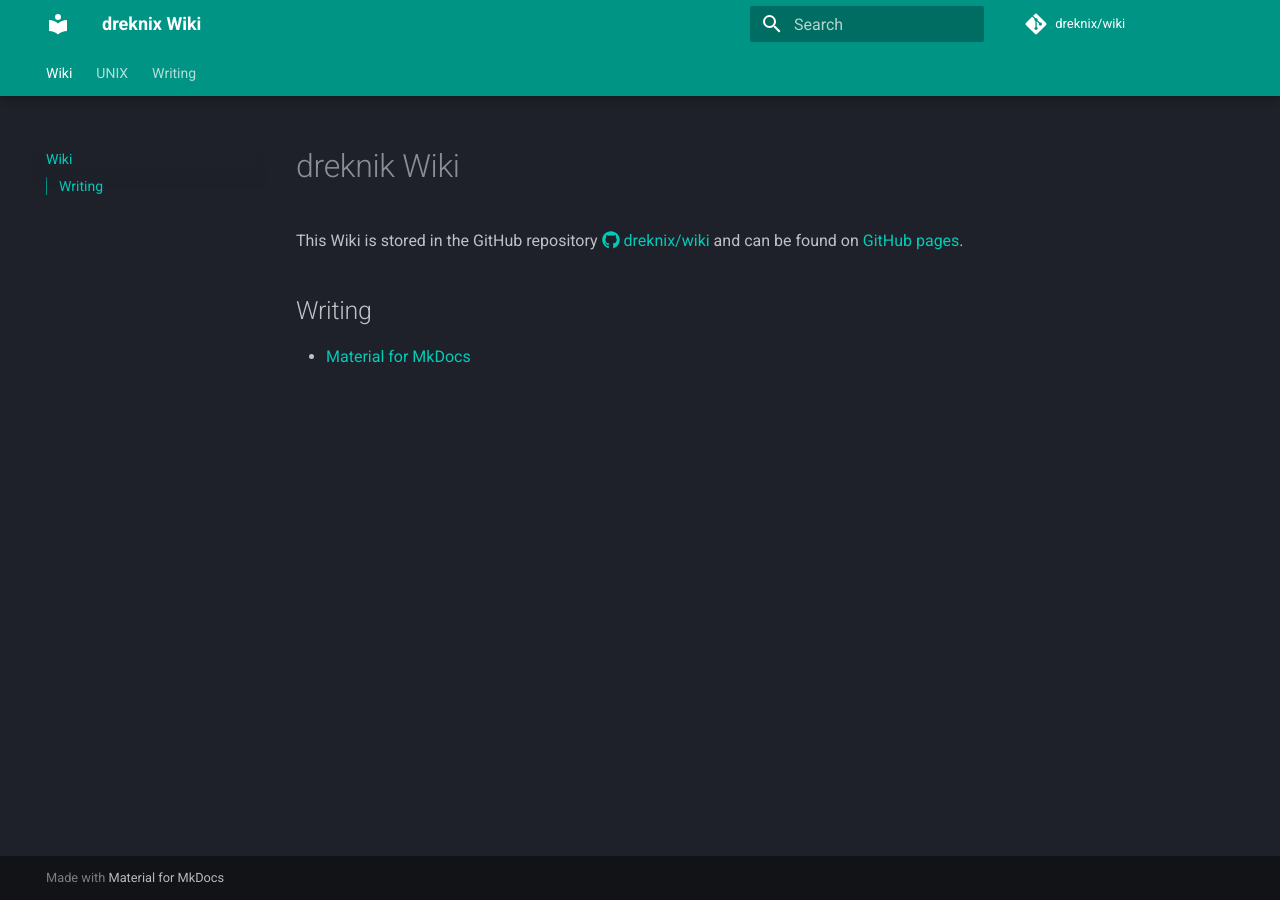
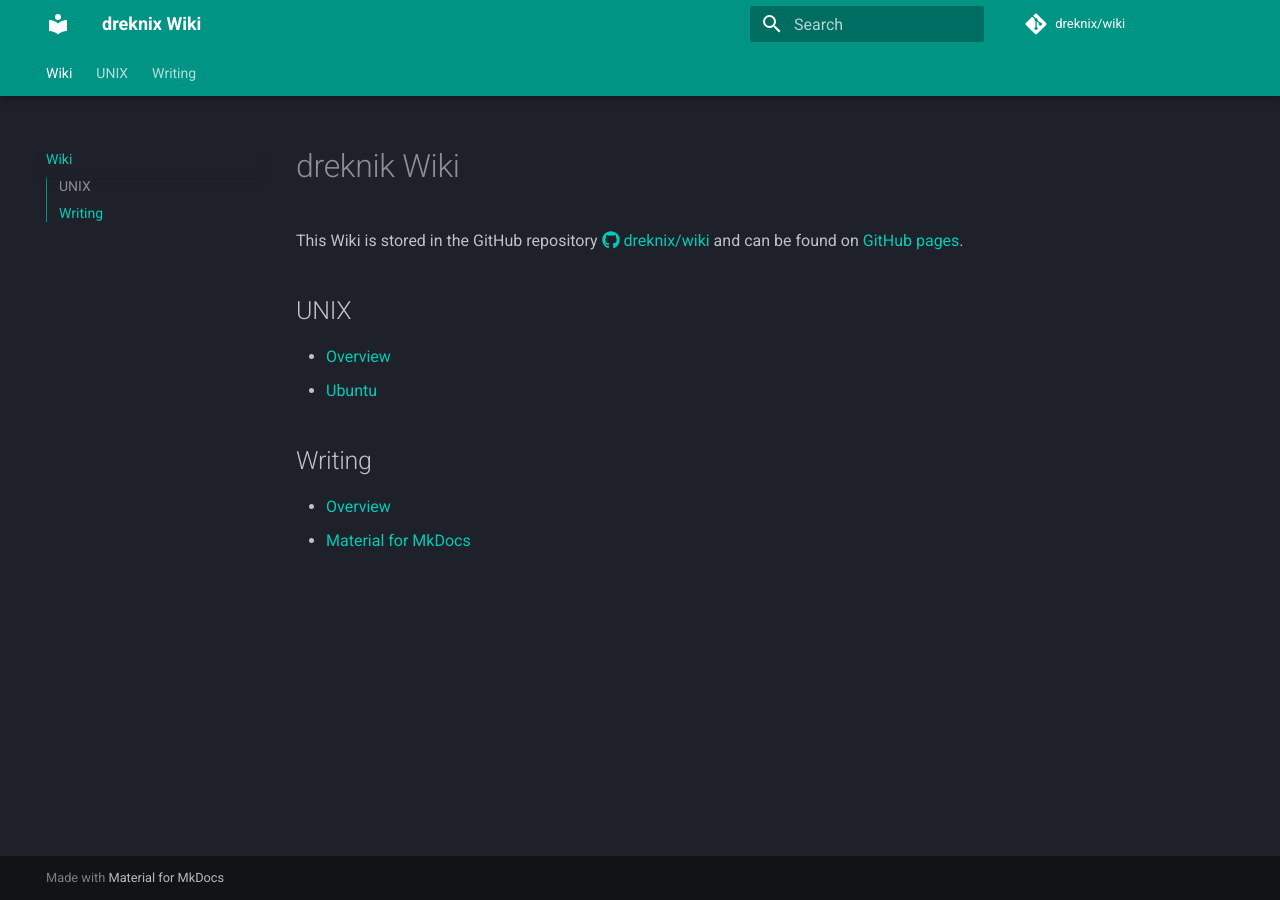
Before and after one commit to dreknix/wiki, an MkDocs documentation site: the page built from docs/index.md, in a window 1280 px wide. Built offline with MkDocs 1.6.1 and Material for MkDocs 9.7.7, drawn with Linux system fonts in a browser that asks for light colours; some web fonts are replaced; comment, search, counter and statistics services are not loaded.

Commit message:
Add more links

```diff
--- a/docs/index.md
+++ b/docs/index.md
@@ -4,6 +4,12 @@ This Wiki is stored in the GitHub repository
 [:fontawesome-brands-github: dreknix/wiki](https://github.com/dreknix/wiki/) and
 can be found on [GitHub pages](https://dreknix.github.io/wiki/).
 
+## UNIX
+
+* [Overview](unix/)
+* [Ubuntu](unix/ubuntu)
+
 ## Writing
 
+* [Overview](writing/)
 * [Material for MkDocs](writing/mkdocs/)
```
